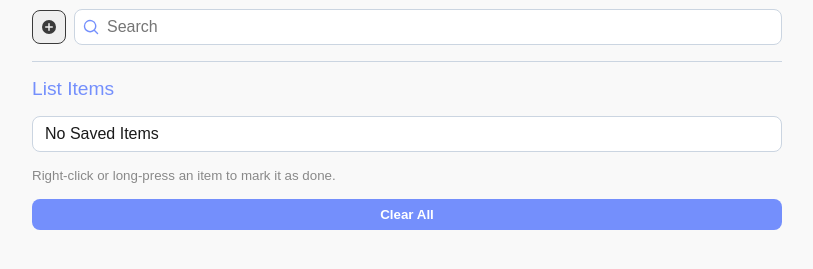
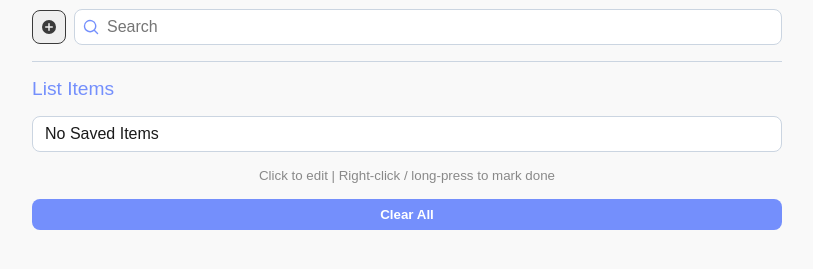
Before and after one commit to LoukyaSriKudipudi/shopping-list, a plain HTML site: page index.html in a window 1280 px wide. Shown: the part 121-390 px from the top of the page, without its empty margins (233-1046 px from the left). Drawn offline with Linux system fonts and the light colour scheme; a web font is replaced by a local one.

Commit message:
first commit

```diff
--- a/index.html
+++ b/index.html
@@ -77,7 +77,7 @@
       <h2>List Items</h2>
       <ul id="itemsContainer"></ul>
       <sub class="hint"
-        >Right-click or long-press an item to mark it as done.</sub
+        >Click to edit | Right-click / long-press to mark done</sub
       >
 
       <button id="clearAll">Clear All</button>
--- a/styles.css
+++ b/styles.css
@@ -268,4 +268,5 @@ main h2 {
   display: block;
   margin-top: 1rem;
   opacity: 0.5;
+  text-align: center;
 }
```
